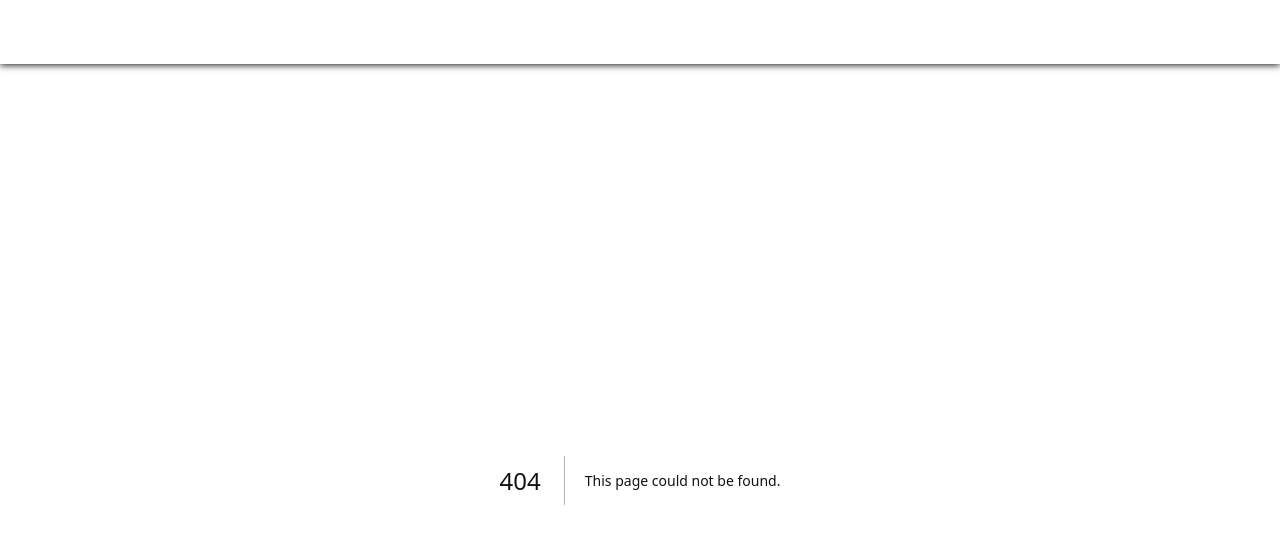
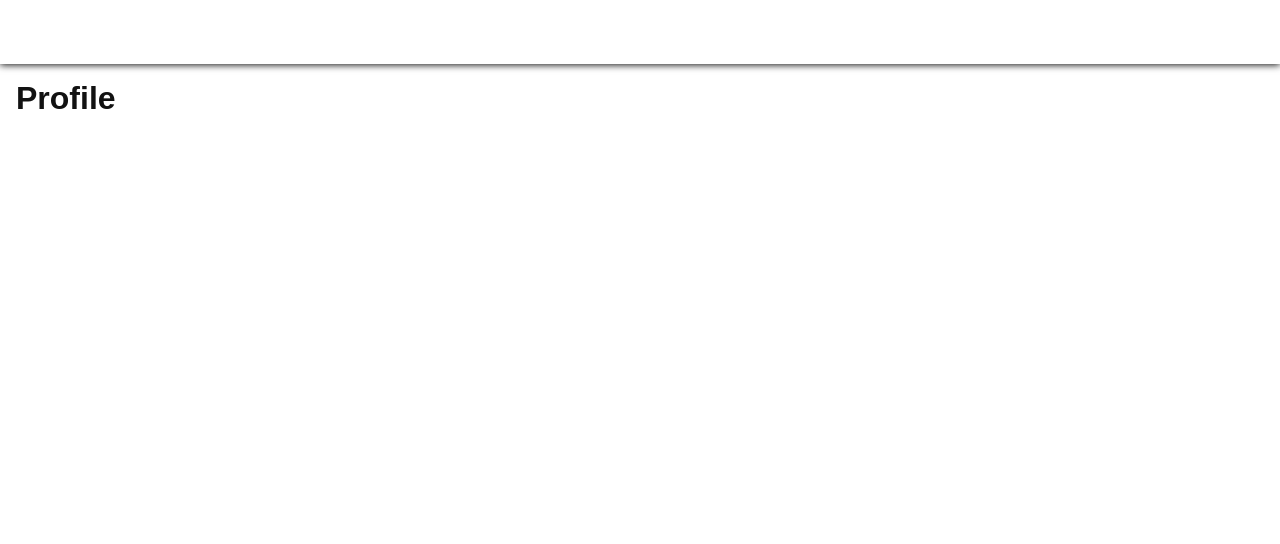
Before and after one commit to RangelGasharov/music-application, a Next.js app: page /profile in a window 1280 px wide. Before the commit this address had no page. Shown: the top 544 px of the page. Built offline with nearby package versions, Linux system fonts and the light colour scheme; some icons are missing.

Commit message:
Added profile page, added profile to navigation drawer

```diff
--- a/src/app/dashboard/page.tsx
+++ b/src/app/dashboard/page.tsx
@@ -1,16 +1,16 @@
 "use client"
 import React from 'react';
 import { useStore } from '@/store/store';
-import { Box, Button } from '@mui/material';
+import { Button } from '@mui/material';
 
 export default function DashboardPage() {
     const { count, incrementCount, resetCount } = useStore();
     return (
-        <Box>
+        <div>
             <h1>Dashboard</h1>
             <p>Count: {count}</p>
             <Button onClick={incrementCount}>Increment</Button>
             <Button onClick={resetCount}>Reset</Button>
-        </Box>
+        </div>
     )
 }
--- /dev/null
+++ b/src/app/profile/page.tsx
@@ -0,0 +1,9 @@
+import React from 'react'
+
+export default function ProfilePage() {
+    return (
+        <div>
+            <h1>Profile</h1>
+        </div>
+    )
+}
--- a/src/components/NavigationDrawer/NavigationDrawer.tsx
+++ b/src/components/NavigationDrawer/NavigationDrawer.tsx
@@ -9,6 +9,7 @@ import ListIcon from '@mui/icons-material/List';
 import SettingsOutlinedIcon from '@mui/icons-material/SettingsOutlined';
 import BarChartIcon from '@mui/icons-material/BarChart';
 import HomeOutlinedIcon from '@mui/icons-material/HomeOutlined';
+import AccountCircleIcon from '@mui/icons-material/AccountCircle';
 import Link from 'next/link';
 import styles from "./NavigationDrawer.module.css";
 import "../../app/globals.css";
@@ -20,7 +21,8 @@ export default function NavigationDrawer() {
     const drawerSections = [
         { name: "Home", sectionIcon: <HomeOutlinedIcon />, path: "/" },
         { name: "Dashboard", sectionIcon: <BarChartIcon />, path: "/dashboard" },
-        { name: "Settings", sectionIcon: <SettingsOutlinedIcon />, path: "/settings" }
+        { name: "Settings", sectionIcon: <SettingsOutlinedIcon />, path: "/settings" },
+        { name: "Profile", sectionIcon: <AccountCircleIcon />, path: "/profile" }
     ]
 
     const toggleDrawer = () => {
```
